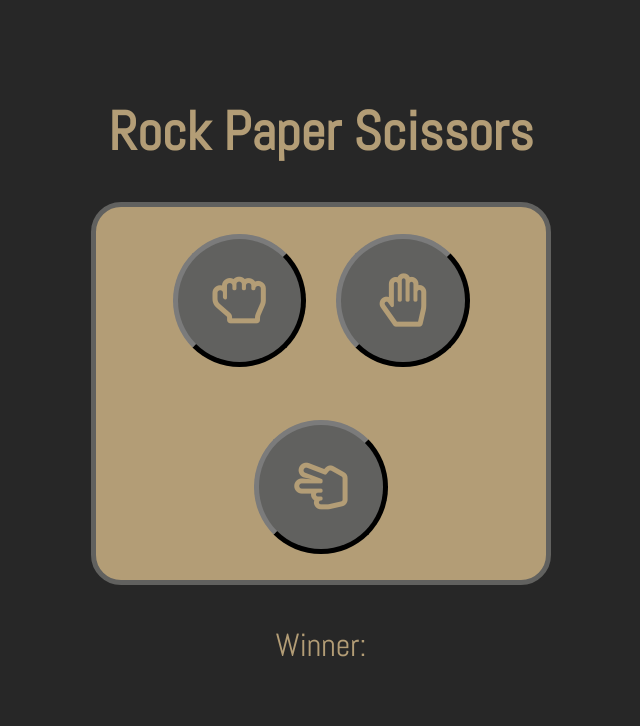
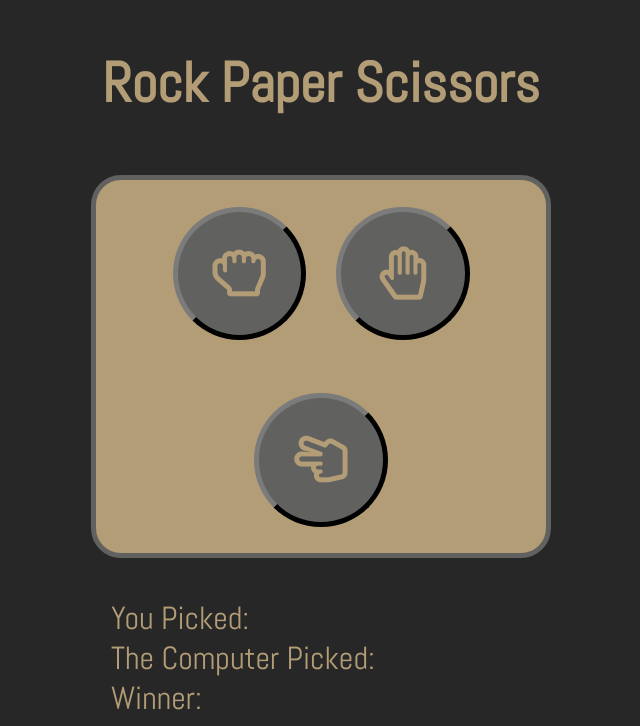
Before and after one commit to mitchmalinin/RocPapSci, a plain HTML site: page index.html in a window 1280 px wide. Shown: the part 121-847 px from the top of the page, without its empty margins (327-967 px from the left). Before the commit the page ends 826 px from the top, so only its background shows below. Drawn offline with Linux system fonts and the light colour scheme.

Commit message:
fixed left align

```diff
--- a/index.html
+++ b/index.html
@@ -19,7 +19,11 @@
         <button id="btn3"><i class="far fa-hand-scissors fa-4x"></i></button>
     </div>
     <div class="container-score">
+        <div class="labels">
+            <label for="#" id="player">You Picked: </label>
+            <label for="#" id="computer">The Computer Picked: </label>
             <label for="#" id="winner">Winner: </label>
+            </div>
     </div>
 
 </body>
--- a/style.css
+++ b/style.css
@@ -13,10 +13,11 @@ body{
 }
 
 h1{
-    font-size: 3.4rem;
+    font-size: 3.5rem;
     color: #B39D76;
     text-align: center;
-    margin-top: 4em;
+    margin-top: 3em;
+    margin-bottom: 1em;
 }
 .container{
     background: #B39D76;
@@ -30,9 +31,14 @@ h1{
 }
 
 
+.labels{
+    margin: auto;
+    text-align: left;
+    width: 420px;
+}
 .container-score{
-    margin: 2.5em 0em;
-   text-align: center;
+    margin-top: 40px;
+
 }
 .far{
     color: #B39D76;
@@ -41,6 +47,7 @@ h1{
 label{
     font-size: 2em;
     color: #B39D76;
+    display: block;
 
 }
 button{
```
